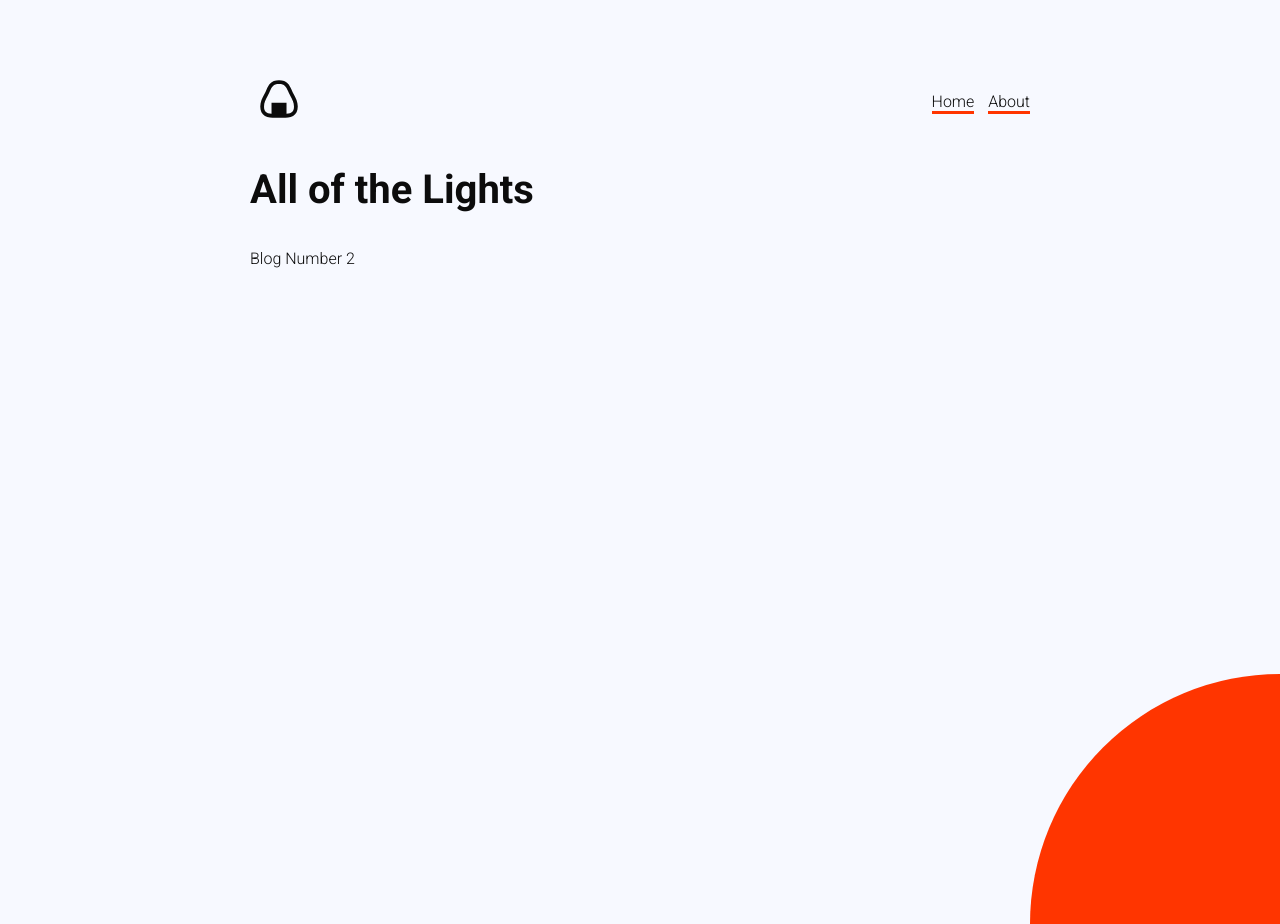
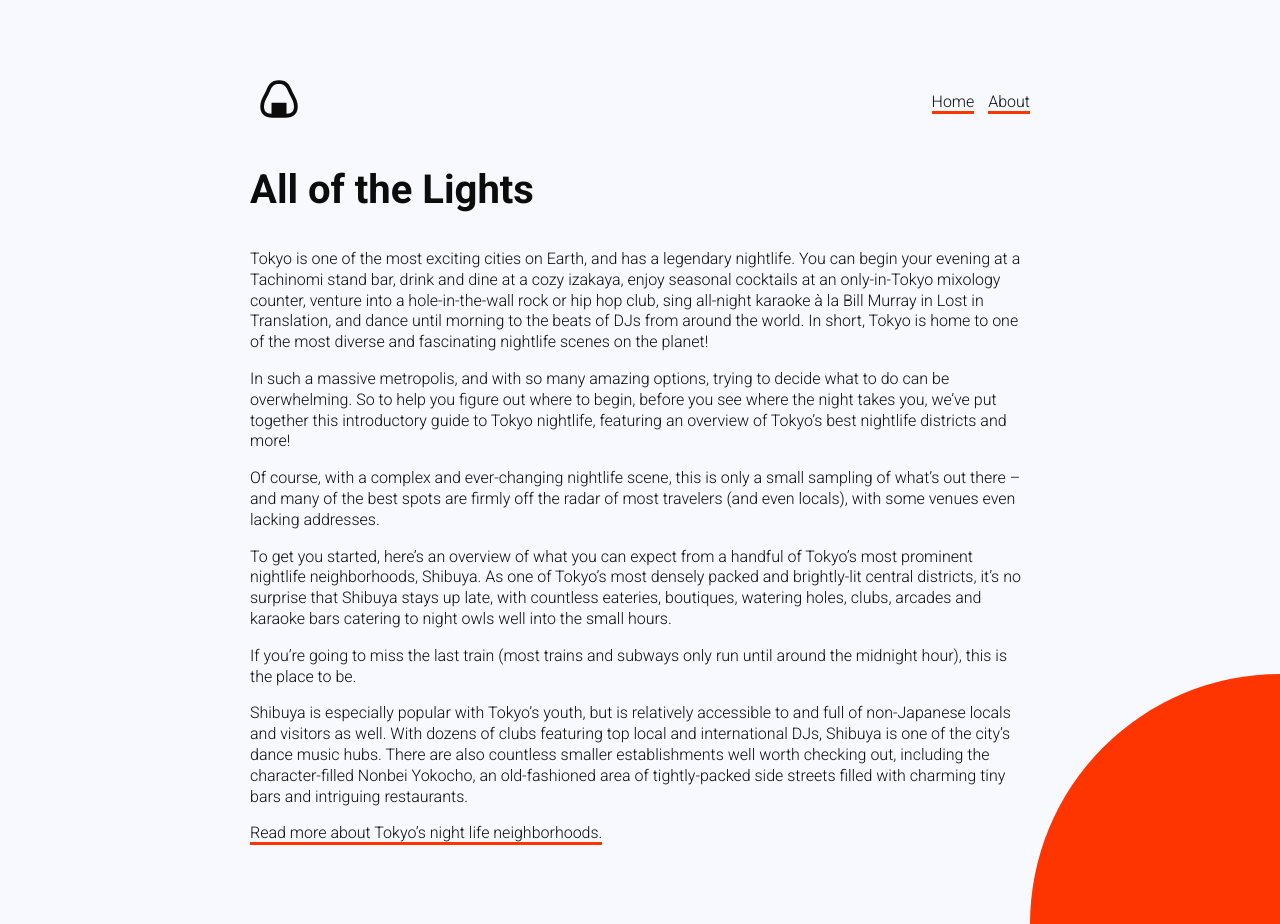
Before and after one commit to AndyCatch/anightinjapan, a Jekyll site: the page built from _posts/2020-03-22-new-post.markdown, in a window 1280 px wide and 924 px high. Built offline with Jekyll 4.4.1, drawn with Linux system fonts in a browser that asks for light colours.

Commit message:
Updated New Post

```diff
--- a/_posts/2020-03-22-new-post.markdown
+++ b/_posts/2020-03-22-new-post.markdown
@@ -5,4 +5,16 @@
   red-light entertainment and the infamous Robot Restaurant.
 ---
 
-Blog Number 2
+Tokyo is one of the most exciting cities on Earth, and has a legendary nightlife. You can begin your evening at a Tachinomi stand bar, drink and dine at a cozy izakaya, enjoy seasonal cocktails at an only-in-Tokyo mixology counter, venture into a hole-in-the-wall rock or hip hop club, sing all-night karaoke à la Bill Murray in Lost in Translation, and dance until morning to the beats of DJs from around the world. In short, Tokyo is home to one of the most diverse and fascinating nightlife scenes on the planet!
+
+In such a massive metropolis, and with so many amazing options, trying to decide what to do can be overwhelming. So to help you figure out where to begin, before you see where the night takes you, we’ve put together this introductory guide to Tokyo nightlife, featuring an overview of Tokyo’s best nightlife districts and more!
+
+Of course, with a complex and ever-changing nightlife scene, this is only a small sampling of what’s out there – and many of the best spots are firmly off the radar of most travelers (and even locals), with some venues even lacking addresses.
+
+To get you started, here’s an overview of what you can expect from a handful of Tokyo’s most prominent nightlife neighborhoods, Shibuya. As one of Tokyo’s most densely packed and brightly-lit central districts, it’s no surprise that Shibuya stays up late, with countless eateries, boutiques, watering holes, clubs, arcades and karaoke bars catering to night owls well into the small hours.
+
+If you’re going to miss the last train (most trains and subways only run until around the midnight hour), this is the place to be.
+
+Shibuya is especially popular with Tokyo’s youth, but is relatively accessible to and full of non-Japanese locals and visitors as well. With dozens of clubs featuring top local and international DJs, Shibuya is one of the city’s dance music hubs. There are also countless smaller establishments well worth checking out, including the character-filled Nonbei Yokocho, an old-fashioned area of tightly-packed side streets filled with charming tiny bars and intriguing restaurants.
+
+[Read more about Tokyo’s night life neighborhoods.](https://boutiquejapan.com/tokyo-nightlife-guide/)
```
